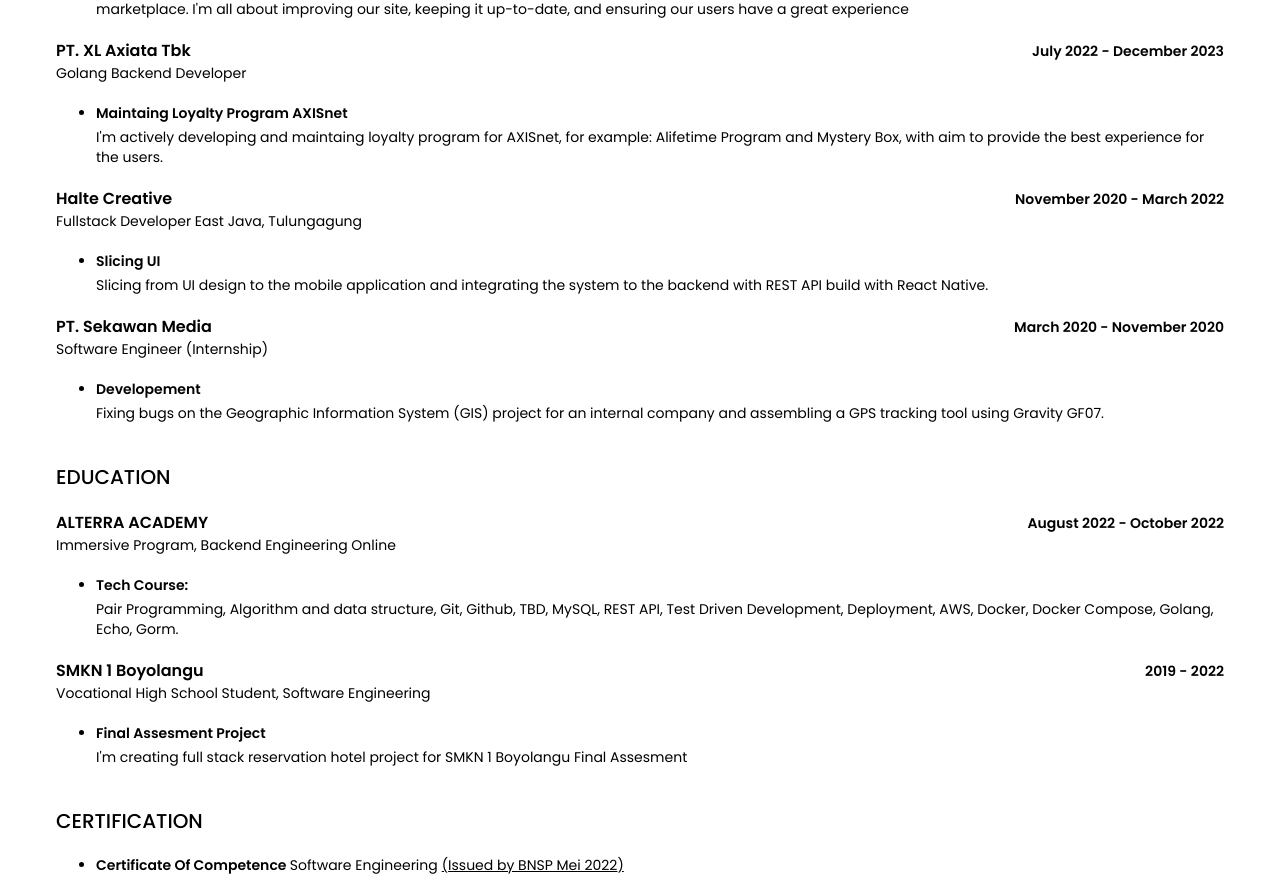
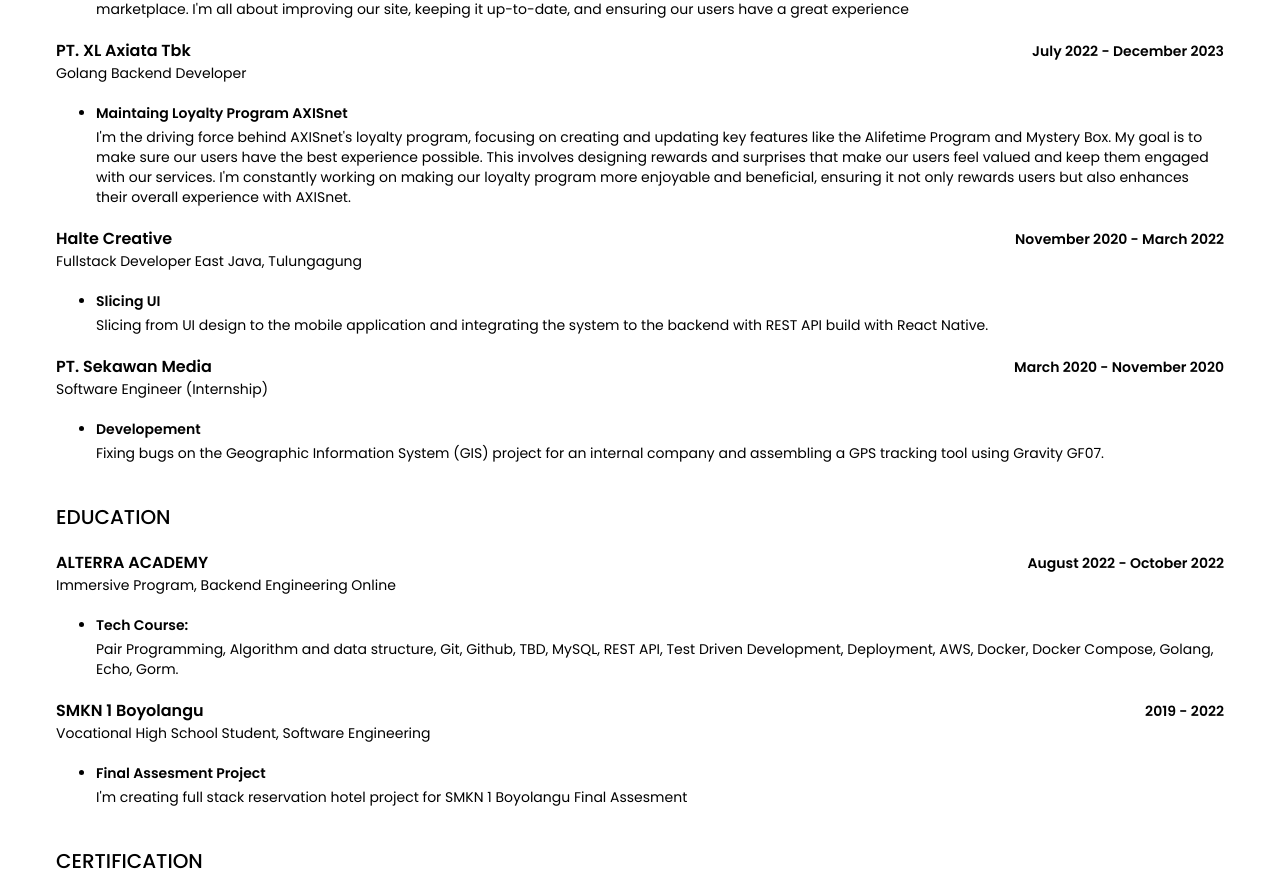
Before and after one commit to vizucode/online-resume, a Next.js app: page / in a window 1280 px wide. Shown: the part 1049-1931 px from the top of the page. Built offline with nearby package versions, Linux system fonts and the light colour scheme.

Commit message:
Update data.js

```diff
--- a/data/data.js
+++ b/data/data.js
@@ -81,7 +81,7 @@ export const WorkExperieces = [
         job_desk_list: [
             {
                 index: "Maintaing Loyalty Program AXISnet",
-                value: "I'm actively developing and maintaing loyalty program for AXISnet, for example: Alifetime Program and Mystery Box, with aim to provide the best experience for the users. "
+                value: "I'm the driving force behind AXISnet's loyalty program, focusing on creating and updating key features like the Alifetime Program and Mystery Box. My goal is to make sure our users have the best experience possible. This involves designing rewards and surprises that make our users feel valued and keep them engaged with our services. I'm constantly working on making our loyalty program more enjoyable and beneficial, ensuring it not only rewards users but also enhances their overall experience with AXISnet."
             }
         ]
     },
@@ -93,7 +93,7 @@ export const WorkExperieces = [
         job_desk_list: [
             {
                 index: "Slicing UI",
-                value: " Slicing from UI design to the mobile application and integrating the system to the backend with REST API build with React Native. "
+                value: "Slicing from UI design to the mobile application and integrating the system to the backend with REST API build with React Native. "
             }
         ]
     },
```
